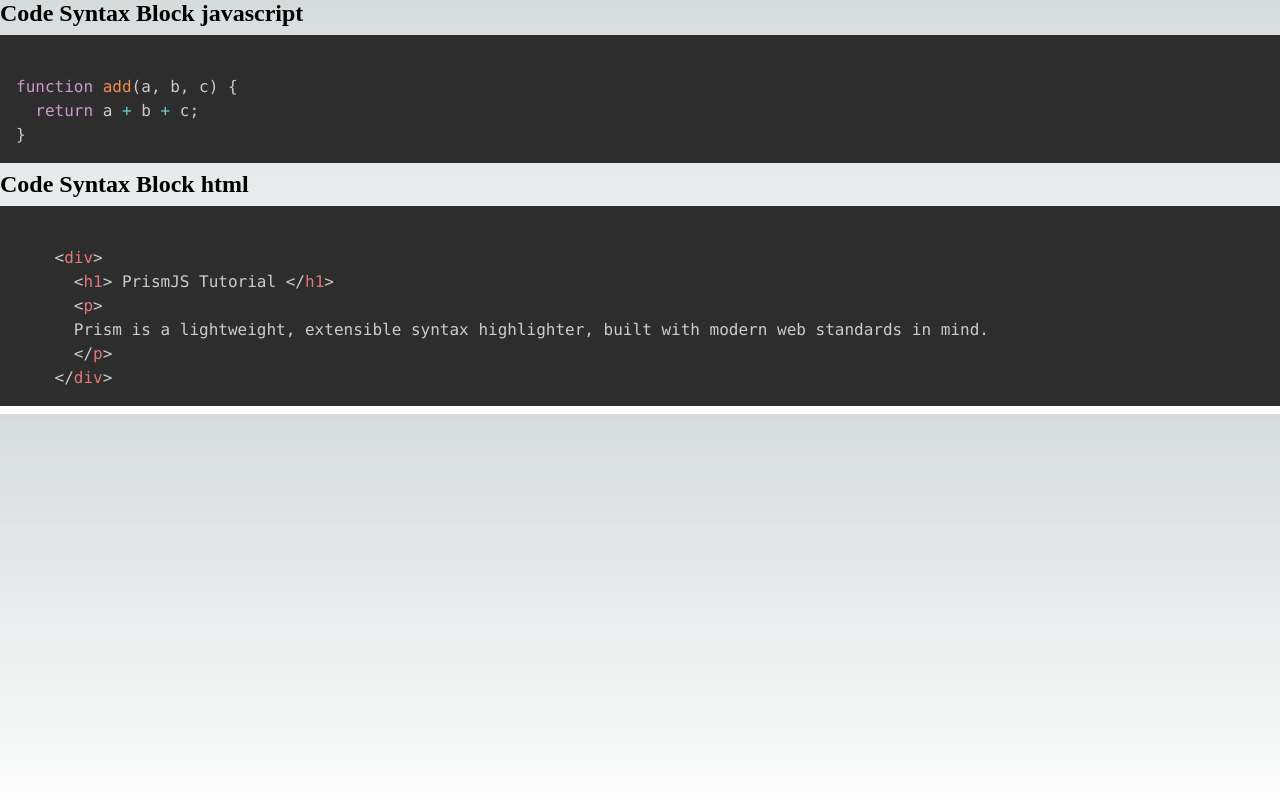
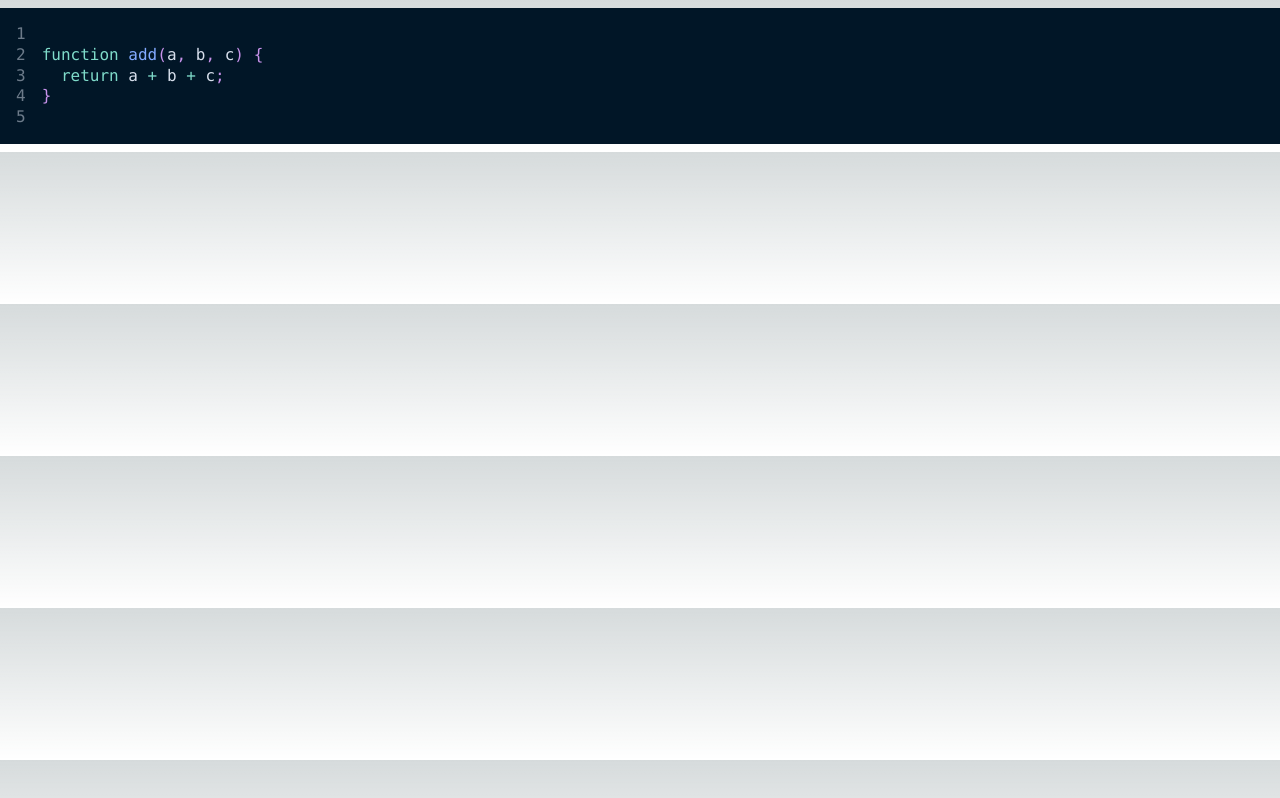
Before and after one commit to Sunil178/Next.js-Blogging, a Next.js app: page / in a window 1280 px wide. Built offline with nearby package versions, Linux system fonts and the light colour scheme.

Commit message:
Made with prism-react-renderer

```diff
--- /dev/null
+++ b/components/styles.js
@@ -0,0 +1,34 @@
+import styled from "styled-components";
+
+export const Wrapper = styled.div`
+  font-family: sans-serif;
+  text-align: center;
+`;
+
+export const Pre = styled.pre`
+  text-align: left;
+  margin: 1em 0;
+  padding: 0.5em;
+  overflow: scroll;
+
+  & .token-line {
+    line-height: 1.3em;
+    height: 1.3em;
+  }
+`;
+
+export const Line = styled.div`
+  display: table-row;
+`;
+
+export const LineNo = styled.span`
+  display: table-cell;
+  text-align: right;
+  padding-right: 1em;
+  user-select: none;
+  opacity: 0.5;
+`;
+
+export const LineContent = styled.span`
+  display: table-cell;
+`;
--- /dev/null
+++ b/components/syntax-highlighter-raw.js
@@ -0,0 +1,17 @@
+import { useEffect } from "react"
+import Prism from 'prismjs';
+
+export default function PrismHigLighterRaw({ code, language }) {
+  useEffect(() => {
+    Prism.highlightAll()
+  }, [])
+
+  return (
+    <div className="Code">
+      <h2>Code Syntax Block {language}</h2>
+      <pre>
+        <code className={`language-${language}`}>{code}</code>
+      </pre>
+    </div>
+  );
+}
--- a/components/syntax-highlighter.js
+++ b/components/syntax-highlighter.js
@@ -1,17 +1,47 @@
-import { useEffect } from "react"
-import Prism from 'prismjs';
+import { useEffect, useState } from "react"
+import ReactMarkdown from 'react-markdown'
+import { Pre, Line, LineNo, LineContent } from "./styles";
+import Highlight, { defaultProps } from "prism-react-renderer";
+import theme from "prism-react-renderer/themes/nightOwl";
 
-export default function PrismHigLighter({ code, language }) {
+export default function PrismHigLighter({ markdownContent }) {
+
+  /* const MarkdownComponents = {
+    code({ node, inline, className, ...props }) {
+      return (
+        <pre>
+          <code className={className} {...props} />
+        </pre>
+      )
+    }
+  }
+
+  const [markdownContentState, setmarkdownContentState] = useState('')
   useEffect(() => {
-    Prism.highlightAll()
-  }, [])
+    setmarkdownContentState(markdownContent)
+    hljs.initHighlighting();
+  }, []) */
 
   return (
-    <div className="Code">
-      <h2>Code Syntax Block {language}</h2>
-      <pre>
-        <code className={`language-${language}`}>{code}</code>
-      </pre>
-    </div>
-  );
+    /*<div className="container">
+      <ReactMarkdown components={MarkdownComponents}>{markdownContentState}</ReactMarkdown>
+    </div>*/
+
+    <Highlight {...defaultProps} theme={theme} code={markdownContent} language="jsx">
+      {({ className, style, tokens, getLineProps, getTokenProps }) => (
+        <Pre className={className} style={style}>
+          {tokens.map((line, i) => (
+            <Line key={i} {...getLineProps({ line, key: i })}>
+              <LineNo>{i + 1}</LineNo>
+              <LineContent>
+                {line.map((token, key) => (
+                  <span key={key} {...getTokenProps({ token, key })} />
+                ))}
+              </LineContent>
+            </Line>
+          ))}
+        </Pre>
+      )}
+    </Highlight>
+  )
 }
--- a/package.json
+++ b/package.json
@@ -14,9 +14,13 @@
     "eslint": "8.31.0",
     "eslint-config-next": "13.1.1",
     "next": "13.1.1",
+    "parse-numeric-range": "^1.3.0",
+    "prism-react-renderer": "^1.3.5",
     "prismjs": "^1.29.0",
     "react": "18.2.0",
     "react-dom": "18.2.0",
-    "react-markdown": "^8.0.4"
+    "react-markdown": "^8.0.4",
+    "react-syntax-highlighter": "^15.5.0",
+    "styled-components": "^5.3.6"
   }
 }
--- a/pages/_app.js
+++ b/pages/_app.js
@@ -1,5 +1,6 @@
 import '../styles/globals.css'
 import '../styles/prism.js/prism-tomorrow-night.css'
+import 'highlight.js/styles/default.css'
 
 export default function App({ Component, pageProps }) {
   return <Component {...pageProps} />
--- a/pages/index.js
+++ b/pages/index.js
@@ -1,14 +1,21 @@
 import Head from 'next/head'
 import styles from '../styles/Home.module.css'
+import PrismHigLighterRaw from '../components/syntax-highlighter-raw'
 import PrismHigLighter from '../components/syntax-highlighter'
 
 export default function Home() {
-  const javascript = `
+  const markdownContent = `
+\`\`\`js
+function add(a, b, c) {
+  return a + b + c;
+}
+\`\`\`
+`
+const javascript = `
 function add(a, b, c) {
   return a + b + c;
 }
 `
-
 const htmlCode = `
     <div>
       <h1> PrismJS Tutorial </h1>
@@ -27,8 +34,10 @@ const htmlCode = `
         <link rel="icon" href="/favicon.ico" />
       </Head>
 
-      <PrismHigLighter code={javascript} language="javascript" />
-      <PrismHigLighter code={htmlCode} language="html" />
+      {/* <PrismHigLighter markdownContent={markdownContent} /> */}
+      <PrismHigLighter markdownContent={javascript} />
+      {/* <PrismHigLighterRaw code={javascript} language="javascript" /> */}
+      {/* <PrismHigLighterRaw code={htmlCode} language="html" /> */}
 
     </>
   )
```
Also changed, not shown: components/syntax-highlighter-with-lines.js (added, +64 -0 lines), components/syntax-highlighter.backup.js (deleted, +0 -15 lines), 1 other file (tests, documents, lock files or other folders).
